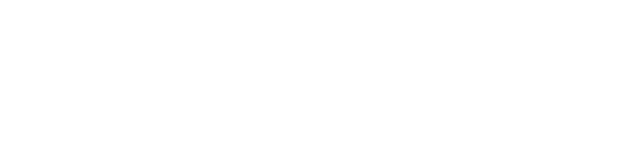
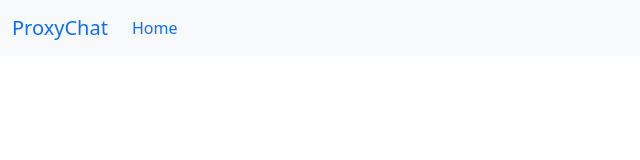
Before and after one commit to amritjhatu/1800_202230_BBY11, a plain HTML site: page index.html in a window 1280 px wide. Shown: the whole page, without its empty margins (0-640 px from the left). Drawn offline with nearby package versions, Linux system fonts and the light colour scheme.

Commit message:
added basic nav bar

```diff
--- a/index.html
+++ b/index.html
@@ -37,6 +37,42 @@
     <!------------------------------>
     <!-- Your HTML Layout go here -->
     <!------------------------------>
+    <nav class="navbar navbar-expand-lg bg-light">
+        <div class="container-fluid">
+          <a class="navbar-brand" href="#">ProxyChat</a>
+          <button class="navbar-toggler" type="button" data-bs-toggle="collapse" data-bs-target="#navbarSupportedContent" aria-controls="navbarSupportedContent" aria-expanded="false" aria-label="Toggle navigation">
+            <span class="navbar-toggler-icon"></span>
+          </button>
+          <div class="collapse navbar-collapse" id="navbarSupportedContent">
+            <ul class="navbar-nav me-auto mb-2 mb-lg-0">
+              <li class="nav-item">
+                <a class="nav-link active" aria-current="page" href="#">Home</a>
+              </li>
+              <!-- <li class="nav-item">
+                <a class="nav-link" href="#">Link</a>
+              </li>
+              <li class="nav-item dropdown">
+                <a class="nav-link dropdown-toggle" href="#" role="button" data-bs-toggle="dropdown" aria-expanded="false">
+                  Dropdown
+                </a>
+                <ul class="dropdown-menu">
+                  <li><a class="dropdown-item" href="#">Action</a></li>
+                  <li><a class="dropdown-item" href="#">Another action</a></li>
+                  <li><hr class="dropdown-divider"></li>
+                  <li><a class="dropdown-item" href="#">Something else here</a></li>
+                </ul>
+              </li>
+              <li class="nav-item">
+                <a class="nav-link disabled">Disabled</a>
+              </li> -->
+            </ul>
+            <!-- <form class="d-flex" role="search">
+              <input class="form-control me-2" type="search" placeholder="Search" aria-label="Search">
+              <button class="btn btn-outline-success" type="submit">Search</button>
+            </form> -->
+          </div>
+        </div>
+      </nav>
 
     <!---------------------------------------------->
     <!-- Your own JavaScript functions go here    -->
```
